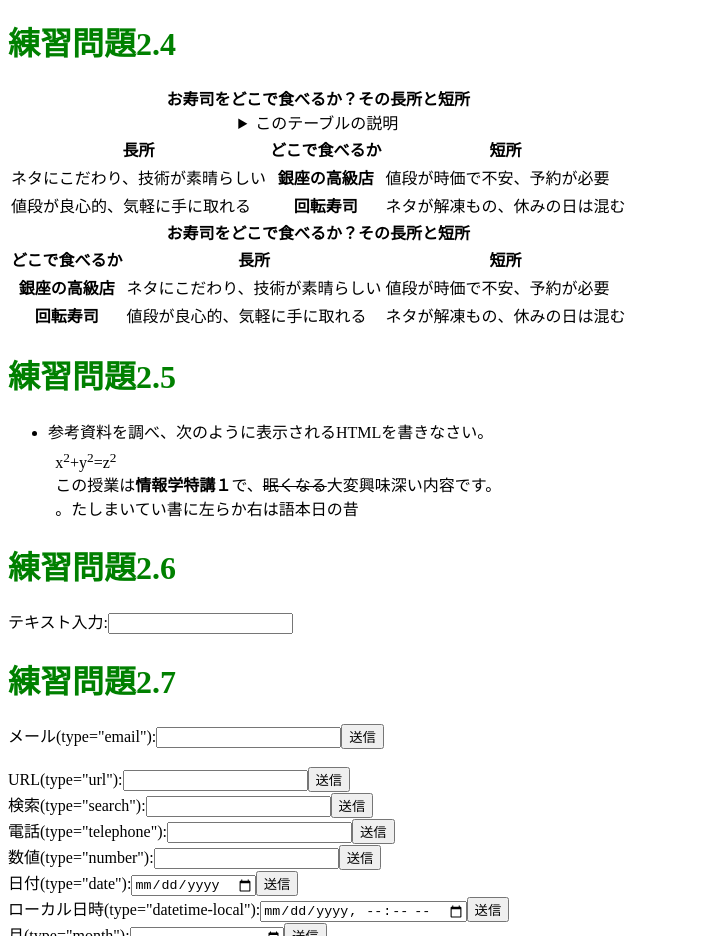
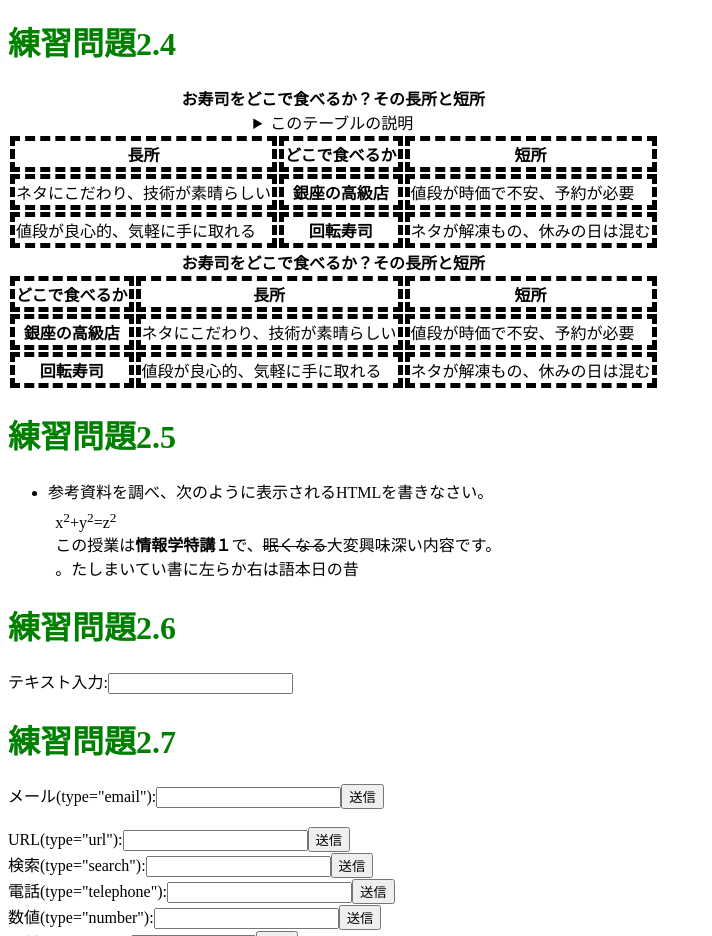
Before and after one commit to koharuuun/web2024-1, a plain HTML site: page index.html in a window 1280 px wide. Shown: the part 883-1819 px from the top of the page, without its empty margins (0-712 px from the left). Drawn offline with Linux system fonts and the light colour scheme.

Commit message:
Update mystyle.css

```diff
--- a/mystyle.css
+++ b/mystyle.css
@@ -1 +1,2 @@
 /*h1{color:blue;}*/h1{color:green;}
+th,td{ border:dashed thick black}
```
